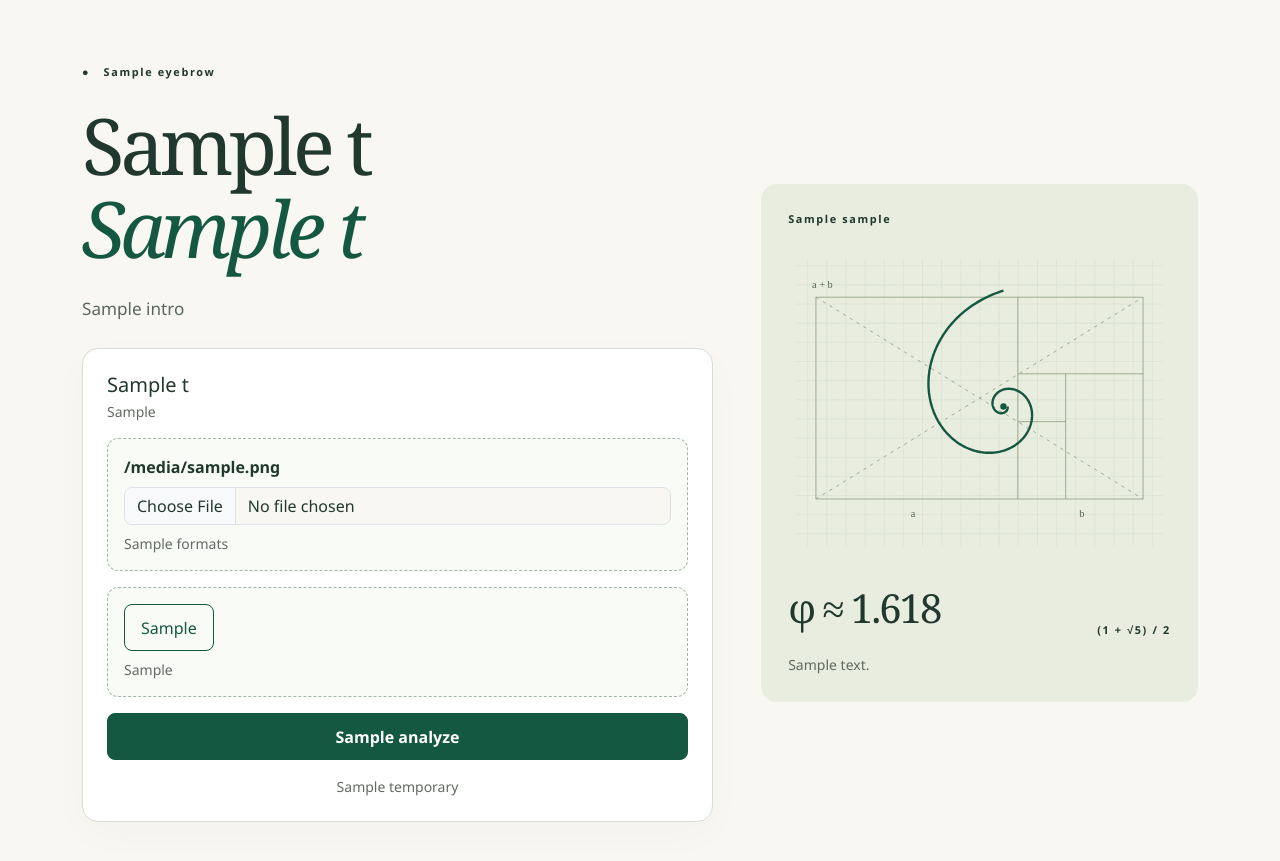
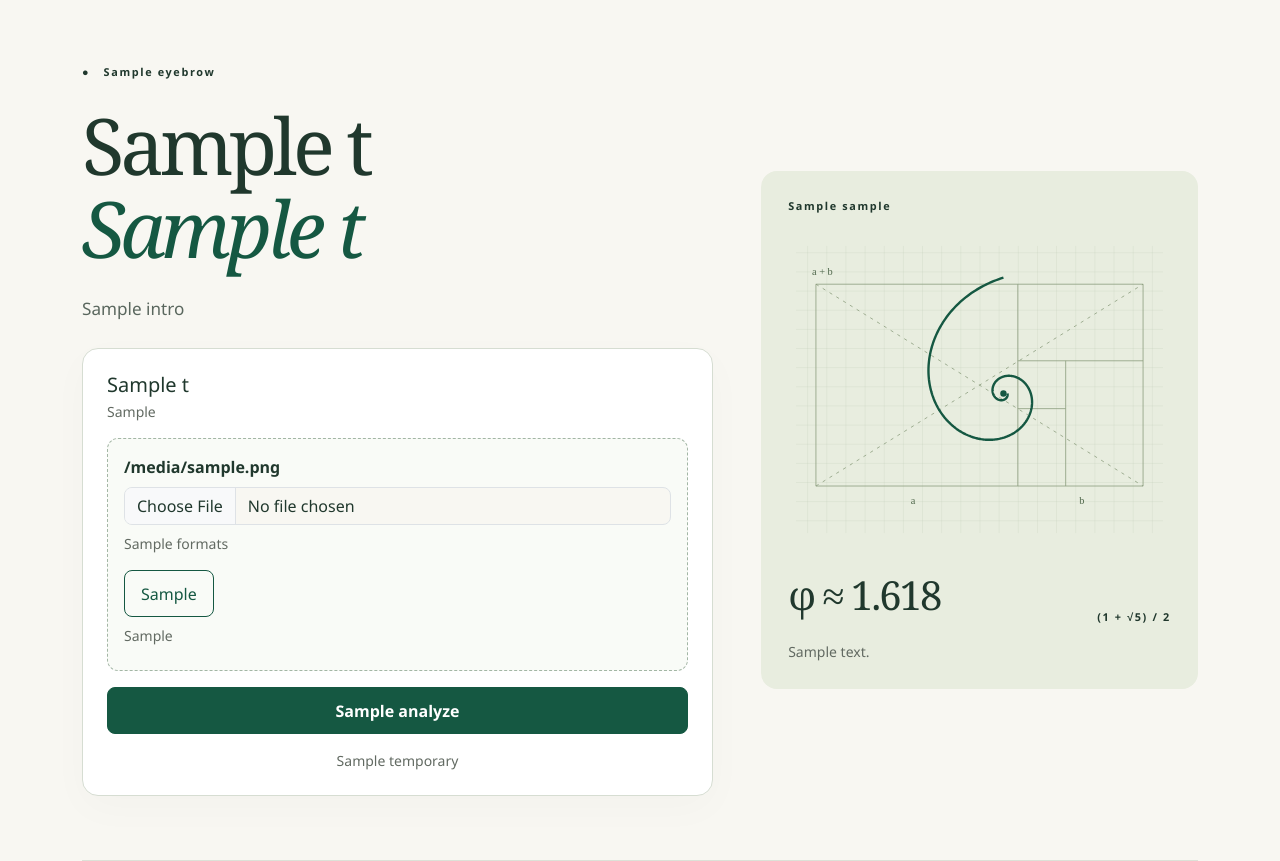
Before and after one commit to DavidOrtegaH/golden-ratio-tester, a Django app: template lab/templates/lab/index.html in a window 1280 px wide. Shown: the part 90-951 px from the top of the page. Run offline with Django 5.2, Linux system fonts and the light colour scheme; the template is opened without the code that fills it: most values are stand-ins (such as "Sample title", 1, 10 or a date in 2020); some libraries are stand-ins or nearby versions.

Commit message:
fix: unify upload and paste in one image area

```diff
--- a/lab/copy.py
+++ b/lab/copy.py
@@ -1,5 +1,6 @@
 COPY = {
     'es': {
+        'image_area': 'Sube o pega una imagen',
         'paste_button': 'Pegar imagen', 'paste_hint': 'También puedes copiar una imagen y pegarla aquí con Ctrl+V o ⌘V. La imagen se enviará cuando pulses Analizar.',
         'paste_ready': 'Imagen preparada. Pulsa Analizar imagen para continuar.', 'paste_empty': 'No hay una imagen copiada. Usa «Copiar imagen» o copia una captura; un enlace no es una imagen.',
         'paste_denied': 'No se pudo leer el portapapeles. Prueba Ctrl+V o ⌘V en la página, o selecciona un archivo.',
@@ -41,6 +42,7 @@ COPY = {
         'skip': 'Saltar al contenido', 'back': 'Volver al laboratorio', 'selected': 'Idioma',
     },
     'en': {
+        'image_area': 'Upload or paste an image',
         'paste_button': 'Paste image', 'paste_hint': 'You can also copy an image and paste it here with Ctrl+V or ⌘V. It is sent only when you press Analyze.',
         'paste_ready': 'Image ready. Press Analyze image to continue.', 'paste_empty': 'No copied image found. Use Copy image or copy a screenshot; a link is not an image.',
         'paste_denied': 'Could not read the clipboard. Try Ctrl+V or ⌘V on the page, or choose a file.',
--- a/lab/templates/lab/index.html
+++ b/lab/templates/lab/index.html
@@ -11,11 +11,10 @@
  data-image-input-ready-value="{{ t.paste_ready }}" data-image-input-empty-value="{{ t.paste_empty }}"
  data-image-input-denied-value="{{ t.paste_denied }}" data-image-input-unsupported-value="{{ t.paste_unsupported }}"
  data-image-input-size-value="{{ t.size }}" data-image-input-format-value="{{ t.format }}">{% csrf_token %}
-<div class="upload-zone p-3 mb-3"><label for="image" class="form-label fw-semibold">{{ t.file }}</label>
+<div class="upload-zone p-3 mb-3"><label for="image" class="form-label fw-semibold">{{ t.image_area }}</label>
 <input type="file" id="image" name="image" accept="image/jpeg,image/png,image/webp" required class="form-control" aria-describedby="formats" data-image-input-target="input" data-action="change->image-input#changed">
-<p class="small text-secondary mt-2 mb-0" id="formats">{{ t.formats }}</p></div>
-<div hidden data-image-input-target="tools" class="mb-3">
-<div tabindex="0" class="upload-zone p-3" aria-label="{{ t.paste_hint }}">
+<p class="small text-secondary mt-2 mb-0" id="formats">{{ t.formats }}</p>
+<div hidden data-image-input-target="tools" class="mt-3">
 <button type="button" class="btn btn-outline-primary" data-image-input-target="button" data-action="image-input#read">{{ t.paste_button }}</button>
 <p class="small text-secondary mt-2 mb-0">{{ t.paste_hint }}</p></div>
 <p class="small mt-2 mb-0" role="status" aria-live="polite" data-image-input-target="status"></p>
```
Also changed, not shown: specs/005-unified-image-input.md (+4 -0 lines).
